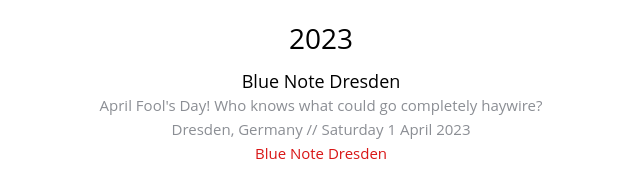
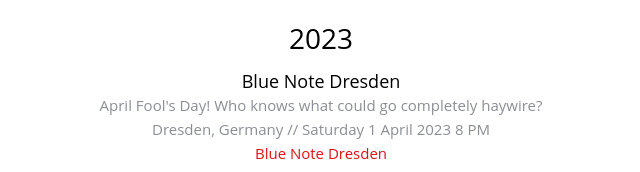
Before and after one commit to timcross/ScaryForeignersWebpage, a plain HTML site: page index.html in a window 1280 px wide. Shown: the part 7720-7892 px from the top of the page, 319-959 px from the left. Drawn offline with Linux system fonts and the light colour scheme; files whose address does not match are found by name.

Commit message:
added time to apr 1 blue note

```diff
--- a/index.html
+++ b/index.html
@@ -355,7 +355,7 @@
 						<p>Blue Note Dresden</p>
 						<ul style="list-style-type:none">
 							<li>April Fool's Day! Who knows what could go completely haywire?</li>
-							<li>Dresden, Germany // Saturday 1 April 2023</li>
+							<li>Dresden, Germany // Saturday 1 April 2023 8 PM</li>
               <li><a href="https://www.jazzdepartment.com/?page=eventlist" target="_blank">Blue Note Dresden</a></li>
  						</ul>
 					</div>
```
